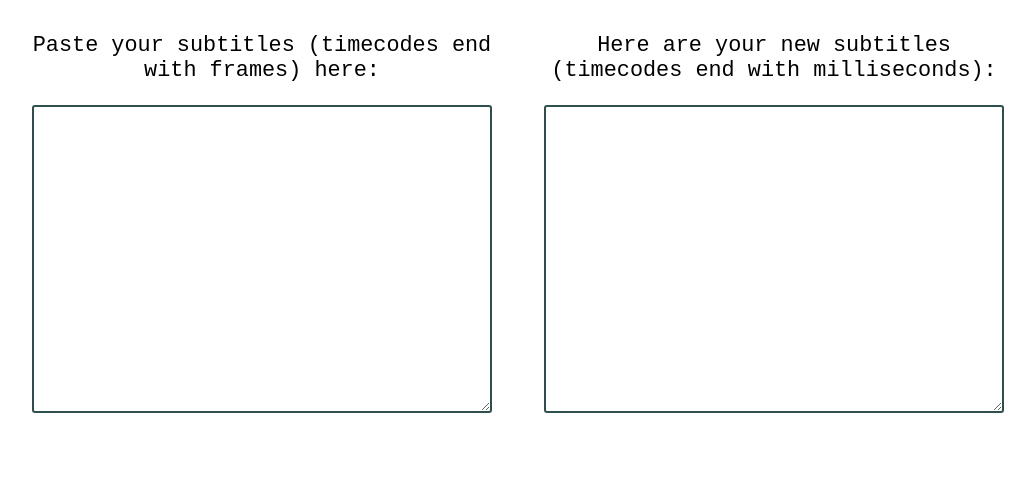
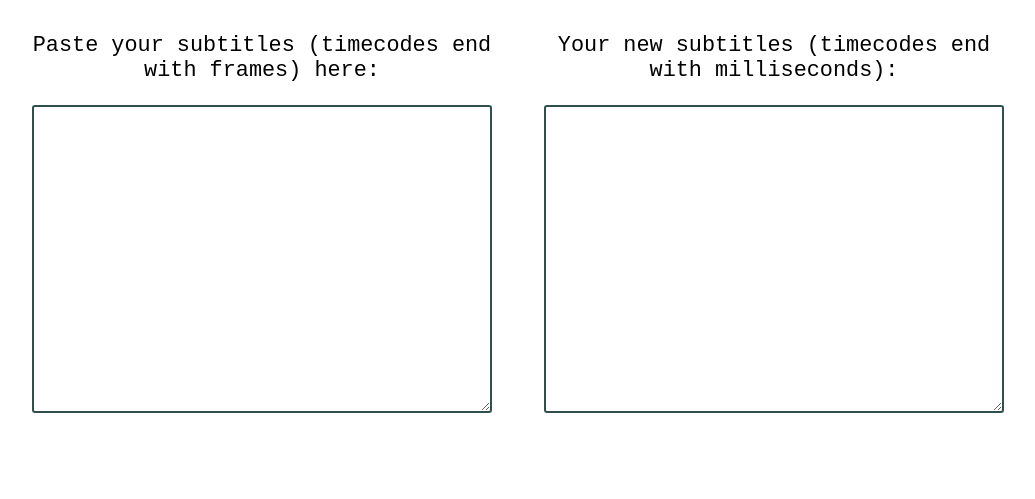
Before and after one commit to olhanotolga/subtitle-tools, a plain HTML site: page fps-ms-converter/fps-ms-converter.html in a window 1280 px wide. Shown: the part 301-800 px from the top of the page, without its empty margins (122-1157 px from the left). Drawn offline with Linux system fonts and the light colour scheme.

Commit message:
unify text length in section captions in fps to ms converter

```diff
--- a/fps-ms-converter/fps-ms-converter.html
+++ b/fps-ms-converter/fps-ms-converter.html
@@ -29,7 +29,7 @@
       </section>
 
       <section>
-        <label for="checkedOutput">Here are your new subtitles (timecodes end with milliseconds):</label>
+        <label for="checkedOutput">Your new subtitles (timecodes end with milliseconds):</label>
         <textarea
           name="checkedOutput"
           id="checkedOutput"
```
